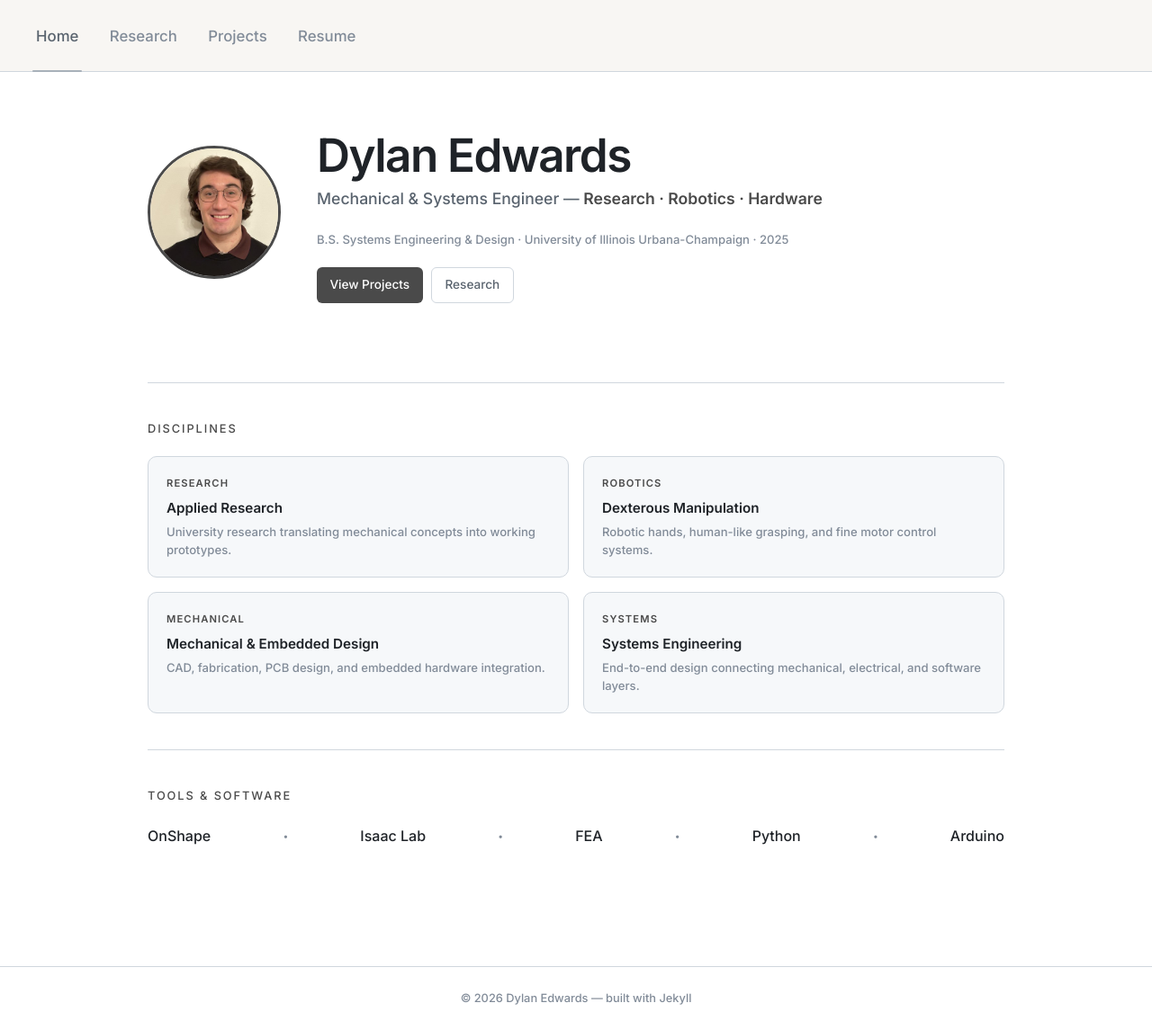
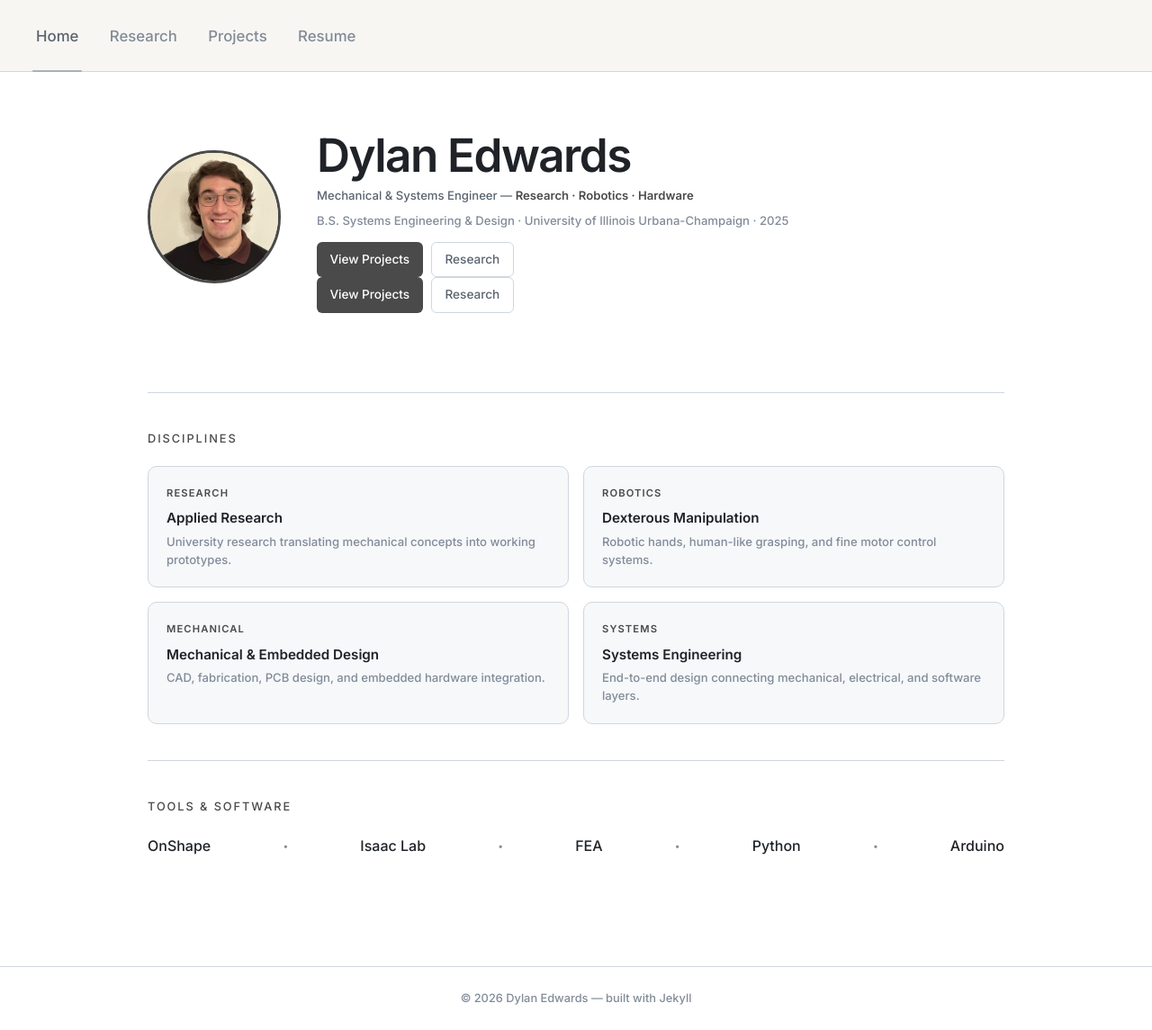
Before and after one commit to DylanEdwards02/DylanEdwards02.github.io, a Jekyll site: the page built from index.md, in a window 1280 px wide and 1145 px high. Shown: the whole window at 90% size. Built offline with Jekyll 4.4.1, drawn with Linux system fonts in a browser that asks for light colours.

Commit message:
Update index.md

```diff
--- a/index.md
+++ b/index.md
@@ -8,10 +8,14 @@ title: Home
   </div>
   <div class="hero-content">
     <h1 class="hero-name">Dylan Edwards</h1>
-    <p class="hero-tagline" style="margin-bottom: 1.25rem;">
-      Mechanical & Systems Engineer &mdash; <strong>Research · Robotics · Hardware</strong>
-    </p>
-    <p style="font-size: 0.82rem; color: var(--text-3); margin-bottom: 1.25rem;">B.S. Systems Engineering & Design · University of Illinois Urbana-Champaign · 2025</p>
+    <p class="hero-tagline" style="margin-bottom: 0.4rem; font-size: 0.82rem;">
+  Mechanical & Systems Engineer &mdash; <strong>Research · Robotics · Hardware</strong>
+</p>
+<p style="font-size: 0.82rem; color: var(--text-3); margin-bottom: 0.4rem;">B.S. Systems Engineering & Design · University of Illinois Urbana-Champaign · 2025</p>
+<div class="hero-ctas" style="margin-top: 0.75rem;">
+  <a href="/projects" class="btn btn-primary">View Projects</a>
+  <a href="/research" class="btn btn-outline">Research</a>
+</div>
     <div class="hero-ctas">
       <a href="/projects" class="btn btn-primary">View Projects</a>
       <a href="/research" class="btn btn-outline">Research</a>
```
